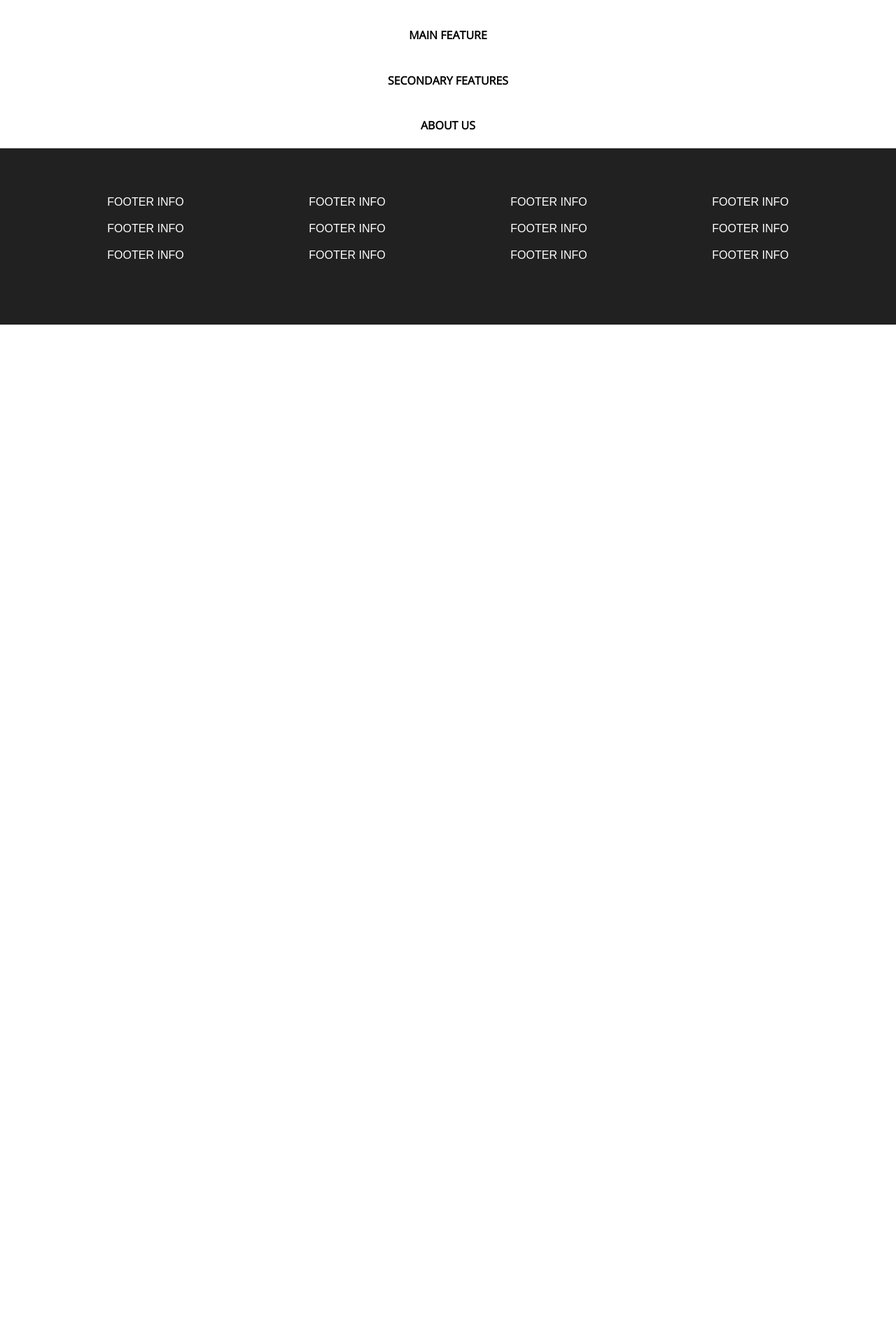
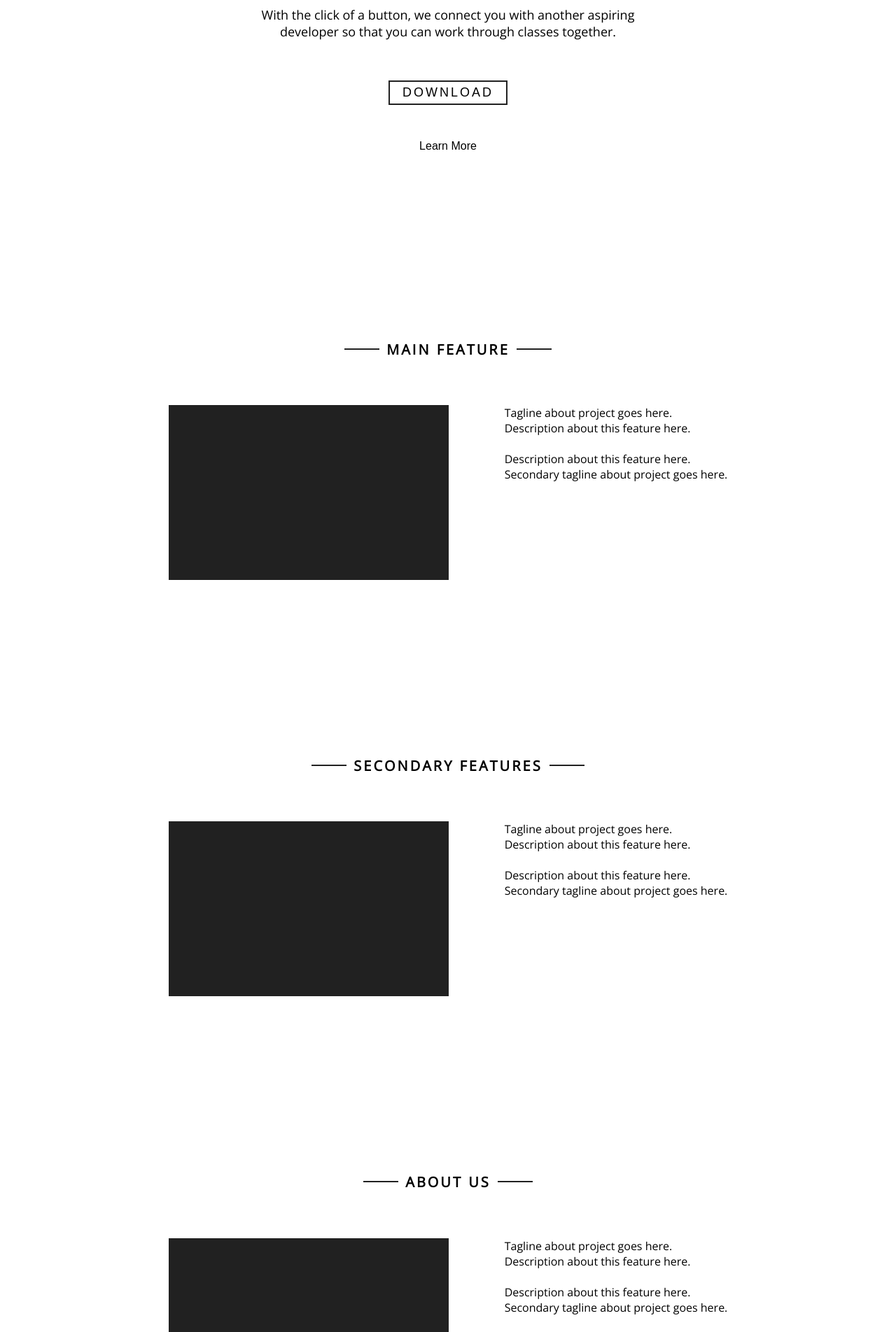
Before and after one commit to totum-tech/teemup-landing-page, a React app: page / in a window 1280 px wide. Shown: the part 336-2240 px from the top of the page at 70% size. Before the commit the page ends 800 px from the top, so only its background shows below. Built offline with nearby package versions, Linux system fonts and the light colour scheme.

Commit message:
Handle landing page main section content

```diff
--- a/src/App.css
+++ b/src/App.css
@@ -1,17 +1,16 @@
 .App {
-  height: 100vh;
   display: flex;
   flex-direction: column;
-  align-items: flex-start;
   align-items: center;
-  justify-content: space-between;
 }
 
+/* NAVBAR */
 .navbar {
   display: flex;
   height: 40px;
-  align-items: center;
-  justify-content: center;
+  align-self: flex-start;
+  margin-left: 30px;
+  margin-top: 30px;
 }
 
 .navbar > img {
@@ -19,16 +18,12 @@
   width: auto;
 }
 
+/* LANDING PAGE */
 .landing-page {
   flex-direction: column;
   display: flex;
   text-align: center;
-}
-
-.landing-header {
-  color: #000;
-  font-family: 'Quicksand', sans-serif;
-  font-size: 35px;
+  margin-top: 125px;
 }
 
 .landing-image-wrapper {
@@ -42,57 +37,46 @@
 
 .landing-intro {
   font-family: 'Open Sans', sans-serif;
-  font-size: 20px;
-}
-
-.email-field {
-  display: flex;
-  justify-content: center;
-}
-
-.email-field > input {
-  font-size: 15px;
-  transition: font-size .3s;
-  width: 300px;
-}
-
-.email-field:hover > input {
-  font-size: 17px;
-}
-
-.email-field > .landing-button > i {
-  color: #FFFFFF;
-  font-size: 20px;
-  transition: font-size .3s;
-}
-
-.email-field:hover > .landing-button > i {
-  font-size: 25px;
-  transition: font-size .3s;
-}
-
-.email-field > button {
-  margin-left: -50px;
+  font-size: 18px;
+  margin-top: 25px;
 }
 
 .landing-button {
   background-color: #FFF;
-  border: 1px #000 solid;
+  border: 2px #212121 solid;
   color: #000;
   cursor: pointer;
-  font-size: 20px;
-  /*letter-spacing: 3px;*/
-  padding: 10px;
+  font-size: 18px;
+  letter-spacing: 3px;
   outline: none;
-  width: 120px;
+  width: 170px;
+  padding-top: 5px;
+  padding-bottom: 5px;
+  align-self: center;
+  margin-top: 40px;
+}
+
+.landing-button:hover {
+  background-color: #212121;
+  color: #FFF;
+  transition: 0.4s ease
+}
+
+.call-to-action {
+  margin-top: 50px;
 }
 
 .section {
   font-family: 'Open Sans', sans-serif;
 }
 
-.margin-top-big {}
+.section-bar {
+  background-color: #212121;
+  height: 2px;
+  width: 50px;
+}
 
+/* FOOTER */
 .footer {
   background-color: #212121;
   color: #FFF;
@@ -103,7 +87,8 @@
   height: 20%;
   width: 100%;
   padding-bottom: 70px;
-  padding-top: 50px;
+  padding-top: 90px;
+  margin-top: 100px;
 }
 
 .footer-row {
--- a/src/LandingPage/LandingPage.jsx
+++ b/src/LandingPage/LandingPage.jsx
@@ -1,6 +1,29 @@
 import React, { Component } from 'react';
 
 import Section from './Section';
+
+const mainContentRenderer = () => {
+  return (
+    <div style={{display: 'flex', justifyContent: 'space-around', marginTop: '40px'}}>
+      <div style={{backgroundColor: '#212121', height: '250px', width: '400px', marginRight: '80px'}}>&nbsp;</div>
+      <div style={{display: 'flex', flexDirection: 'column', alignItems: 'flex-start'}}>
+        <span>
+          Tagline about project goes here.
+        </span>
+        <span>
+          Description about this feature here.
+        </span>
+        <br />
+        <span>
+          Description about this feature here.
+        </span>
+        <span>
+          Secondary tagline about project goes here.
+        </span>
+      </div>
+    </div>
+  )
+}
 
 class LandingPage extends Component {
   render() {
@@ -15,17 +38,64 @@ class LandingPage extends Component {
           <button className="landing-button">
             DOWNLOAD
           </button>
-          <p>
+          <p className="call-to-action">
             Learn More
           </p>
         <Section
           headerTitle={'MAIN FEATURE'}
+          contentRenderer={mainContentRenderer}
         />
         <Section
           headerTitle={'SECONDARY FEATURES'}
+          contentRenderer={() => {
+            return (
+              <div style={{display: 'flex', justifyContent: 'space-around', marginTop: '40px'}}>
+                <div style={{backgroundColor: '#212121', height: '250px', width: '400px', marginRight: '80px'}}>&nbsp;</div>
+                <div style={{display: 'flex', flexDirection: 'column', alignItems: 'flex-start'}}>
+                  <span>
+                    Tagline about project goes here.
+                  </span>
+                  <span>
+                    Description about this feature here.
+                  </span>
+                  <br />
+                  <span>
+                    Description about this feature here.
+                  </span>
+                  <span>
+                    Secondary tagline about project goes here.
+                  </span>
+                </div>
+              </div>
+            )
+          }
+
+          }
         />
         <Section
           headerTitle={'ABOUT US'}
+          contentRenderer={() => {
+            return (
+              <div style={{display: 'flex', justifyContent: 'space-around', marginTop: '40px'}}>
+                <div style={{backgroundColor: '#212121', height: '250px', width: '400px', marginRight: '80px'}}>&nbsp;</div>
+                <div style={{display: 'flex', flexDirection: 'column', alignItems: 'flex-start'}}>
+                  <span>
+                    Tagline about project goes here.
+                  </span>
+                  <span>
+                    Description about this feature here.
+                  </span>
+                  <br />
+                  <span>
+                    Description about this feature here.
+                  </span>
+                  <span>
+                    Secondary tagline about project goes here.
+                  </span>
+                </div>
+              </div>
+            )
+          }}
         />
       </div>
     );
--- a/src/LandingPage/Section.jsx
+++ b/src/LandingPage/Section.jsx
@@ -1,9 +1,14 @@
 import React from 'react';
 
-const Section = ({ headerTitle }) => {
+const Section = ({ contentRenderer, headerTitle }) => {
   return (
     <div className="section">
-      <h4> {headerTitle} </h4>
+      <div style={{display: 'flex', justifyContent: 'center', alignItems: 'center', marginTop: '225px'}}>
+        <div className="section-bar">&nbsp;</div>
+        <h4 style={{fontSize: '20px', letterSpacing: '3px', padding: '0px 10px 0px 10px'}}> {headerTitle} </h4>
+        <div className="section-bar">&nbsp;</div>
+      </div>
+      {contentRenderer ? contentRenderer() : null}
     </div>
   );
 }
```
